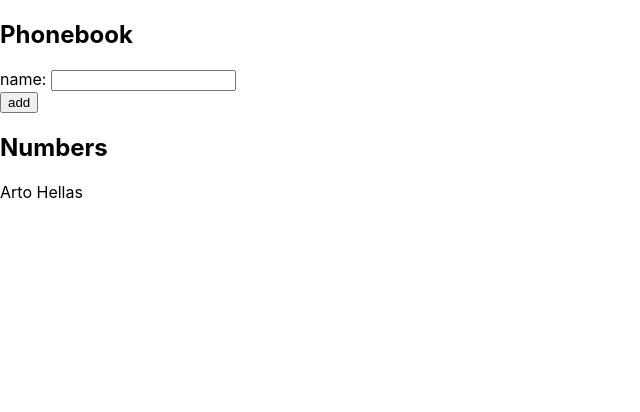
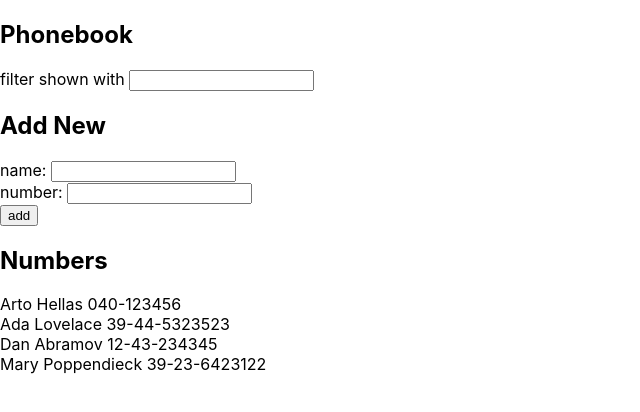
Before and after one commit to daxwann/fullstackopen2019, a React (Create React App) app in the folder part_2/the_phonebook/: page / in a window 1280 px wide. Shown: the top 412 px of the page, without its empty margins (0-640 px from the left). Built offline with nearby package versions, Linux system fonts and the light colour scheme.

Commit message:
add exercise 2.9

```diff
--- a/part_2/the_phonebook/src/App.js
+++ b/part_2/the_phonebook/src/App.js
@@ -2,13 +2,23 @@ import React, { useState } from 'react';
 import Person from './components/Person'
 
 const App = () => {
-  const [ persons, setPersons] = useState([
-    { name: 'Arto Hellas' }
-  ])
+  const seed = [
+    { name: 'Arto Hellas', number: '040-123456' },
+    { name: 'Ada Lovelace', number: '39-44-5323523' },
+    { name: 'Dan Abramov', number: '12-43-234345' },
+    { name: 'Mary Poppendieck', number: '39-23-6423122' }
+  ]
+
+  const [ persons, setPersons] = useState(seed)
   const [ newName, setNewName ] = useState('')
+  const [ newNumber, setNewNumber] = useState('')
+  const [ searchTerm, setSearchTerm] = useState('')
 
   const showRow = () => {
-    return persons.map((person, i) => <Person key={i} person={person}/>)
+    const regex = new RegExp(searchTerm, 'i');
+    const filtered = persons.filter(person => person.name.match(regex));
+
+    return filtered.map((person, i) => <Person key={i} person={person}/>);
   }
 
   const nameExist = (name) => {
@@ -18,30 +28,40 @@ const App = () => {
   const addPerson = (event) => {
     event.preventDefault();
 
-    console.log(newName);
     if(nameExist(newName)) {
       alert(`${newName} is already added to phonebook`);
     } else {
       const newPerson = {
-       name: newName
+       name: newName,
+       number: newNumber
       }
 
       setPersons(persons.concat(newPerson));
 
       setNewName('');
+      setNewNumber('');
     }
   }
 
-  const handleNameInput = (event) => {
-    setNewName(event.target.value);
+  const handleInput = (callback, event) => {
+    return (event) => { callback(event.target.value) };
   }
 
   return (
     <div>
       <h2>Phonebook</h2>
+      <form>
+        <div>
+          filter shown with <input value={searchTerm} onChange={handleInput(setSearchTerm)}/>
+        </div>
+      </form>
+      <h2>Add New</h2>
       <form onSubmit={addPerson}>
         <div>
-          name: <input value={newName} onChange={handleNameInput}/>
+          name: <input value={newName} onChange={handleInput(setNewName)}/>
+        </div>
+        <div>
+          number: <input value={newNumber} onChange={handleInput(setNewNumber)}/>
         </div>
         <div>
           <button type="submit">add</button>
--- a/part_2/the_phonebook/src/components/Person.js
+++ b/part_2/the_phonebook/src/components/Person.js
@@ -3,7 +3,7 @@ import React from 'react';
 const Person = ({person}) => {
   return (
     <div>
-      {person.name}
+      {person.name} {person.number}
     </div>
   )
 }
```
